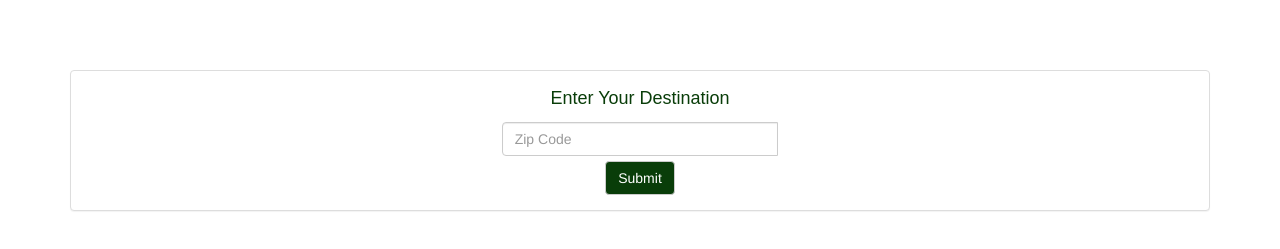
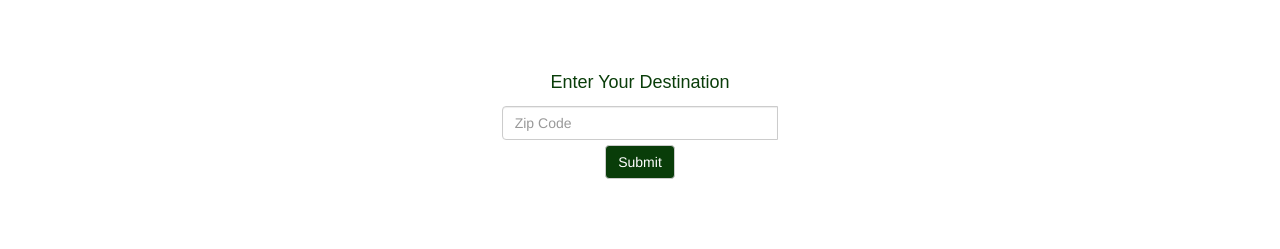
Before and after one commit to ericacohen1/Active-Stay, a plain HTML site: page index.html in a window 1280 px wide. Shown: the part 405-654 px from the top of the page. Drawn offline with nearby package versions, Linux system fonts and the light colour scheme; some packages are replaced by stand-ins of ours.

Commit message:
main page styling update

```diff
--- a/assets/css/style.css
+++ b/assets/css/style.css
@@ -68,3 +68,7 @@
     font-size: 18px;
     font-family: Arial, Helvetica, sans-serif;
 }
+
+.city-name {
+    padding-top: 90px;
+}
--- a/index.html
+++ b/index.html
@@ -23,8 +23,8 @@
         </div>
         <div class="row">
             <div class="col-md-12">
-                <div class="panel panel-default">
-                    <div class="panel-body" id="submitBtn">
+                <div>
+                    <div id="submitBtn">
                         <p id="enterText">Enter Your Destination</p>
                         <div class="input-group destinationField">
                             <form>
```
